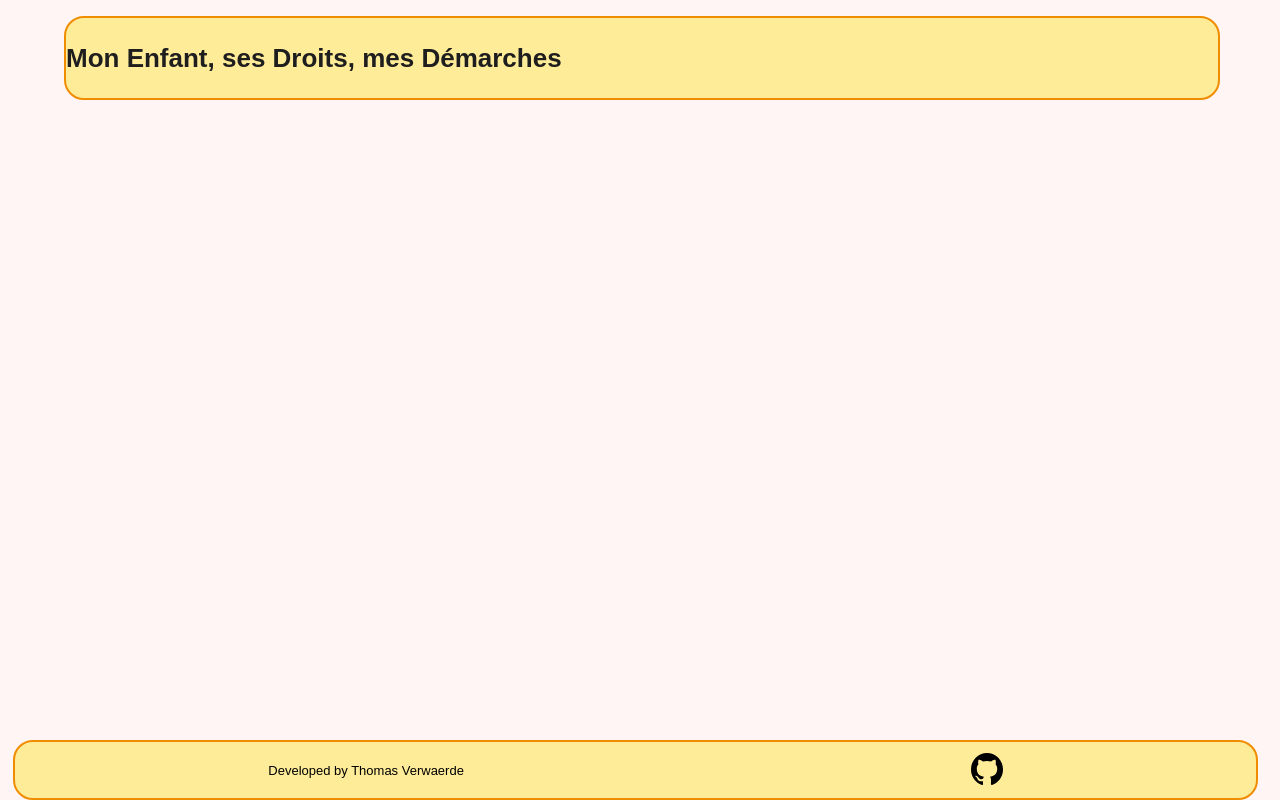
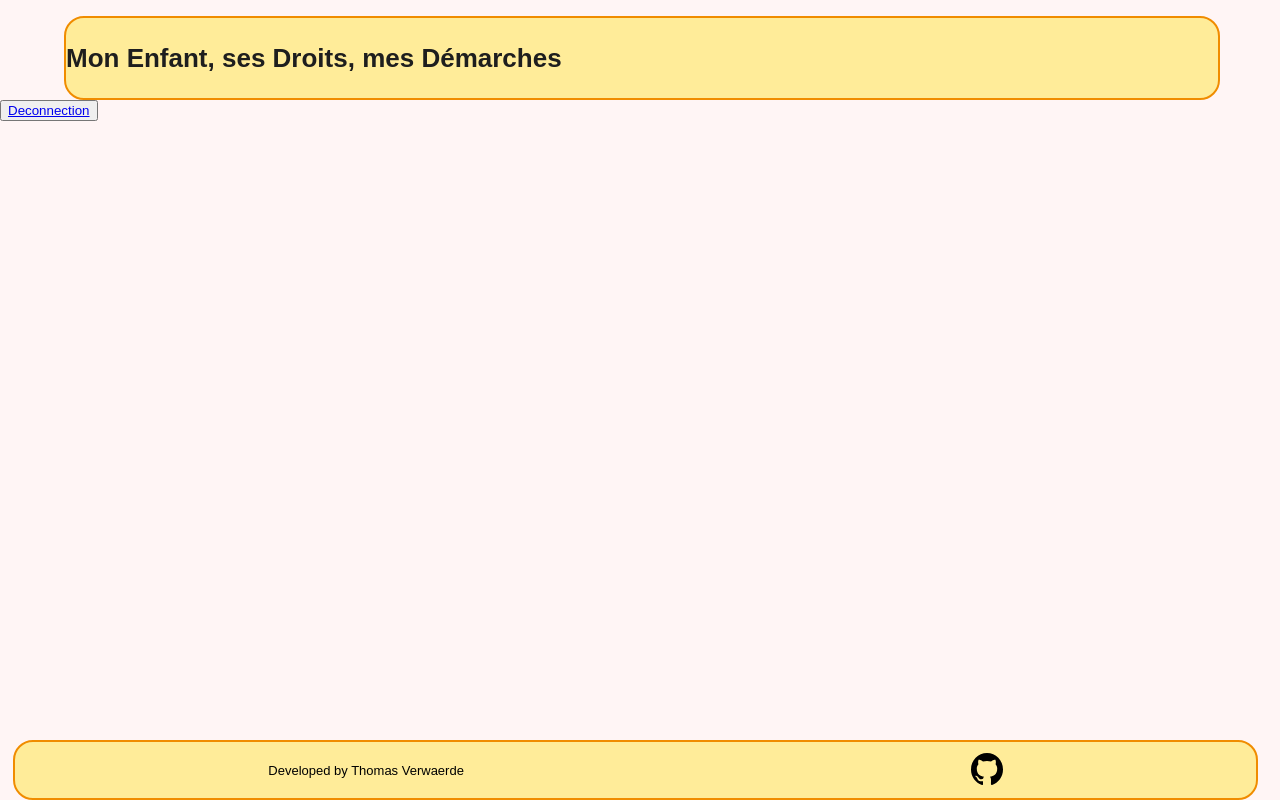
Before and after one commit to Thomas-VWD/Mon-Enfant-Mes-Demarches, a React (Vite) app in the folder frontend/: page /MyAccount in a window 1280 px wide. Built offline with nearby package versions, Linux system fonts and the light colour scheme; a web font is replaced by a local one.

Commit message:
add logout button, with redirect on Login page

```diff
--- a/frontend/src/components/MyAccount.jsx
+++ b/frontend/src/components/MyAccount.jsx
@@ -5,10 +5,15 @@ import Footer from "./Footer";
 import "./MyAccount.css";
 
 function MyAccount() {
-  const { token } = useAuth();
+  const { token, setToken } = useAuth();
   return (
     <div className="MyAccountBox">
       <Header />
+      <div>
+        <button type="button" onClick={() => setToken(null)}>
+          <NavLink to="/Login">Deconnection</NavLink>
+        </button>
+      </div>
       {token && (
         <>
           <div className="connexion-box">
```
